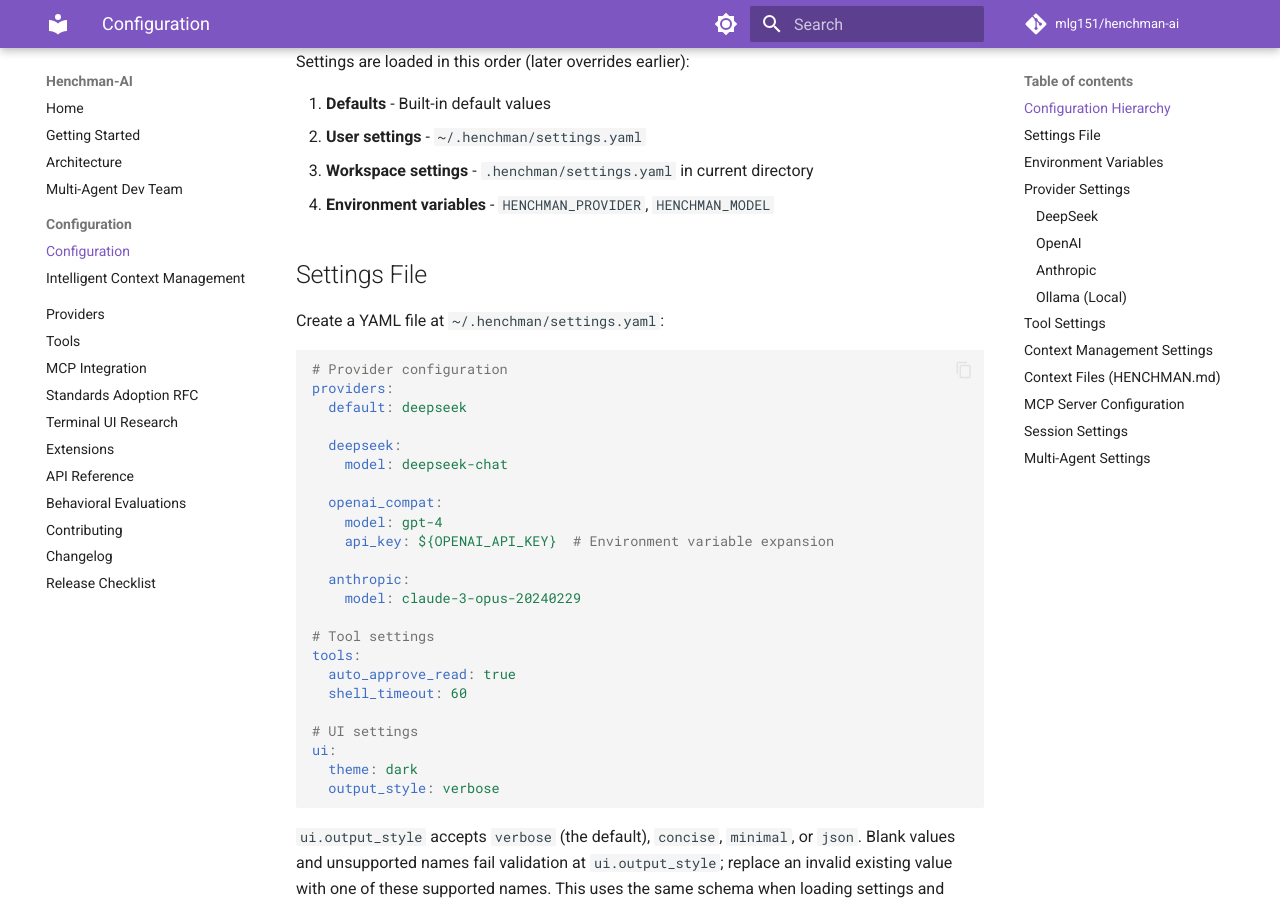
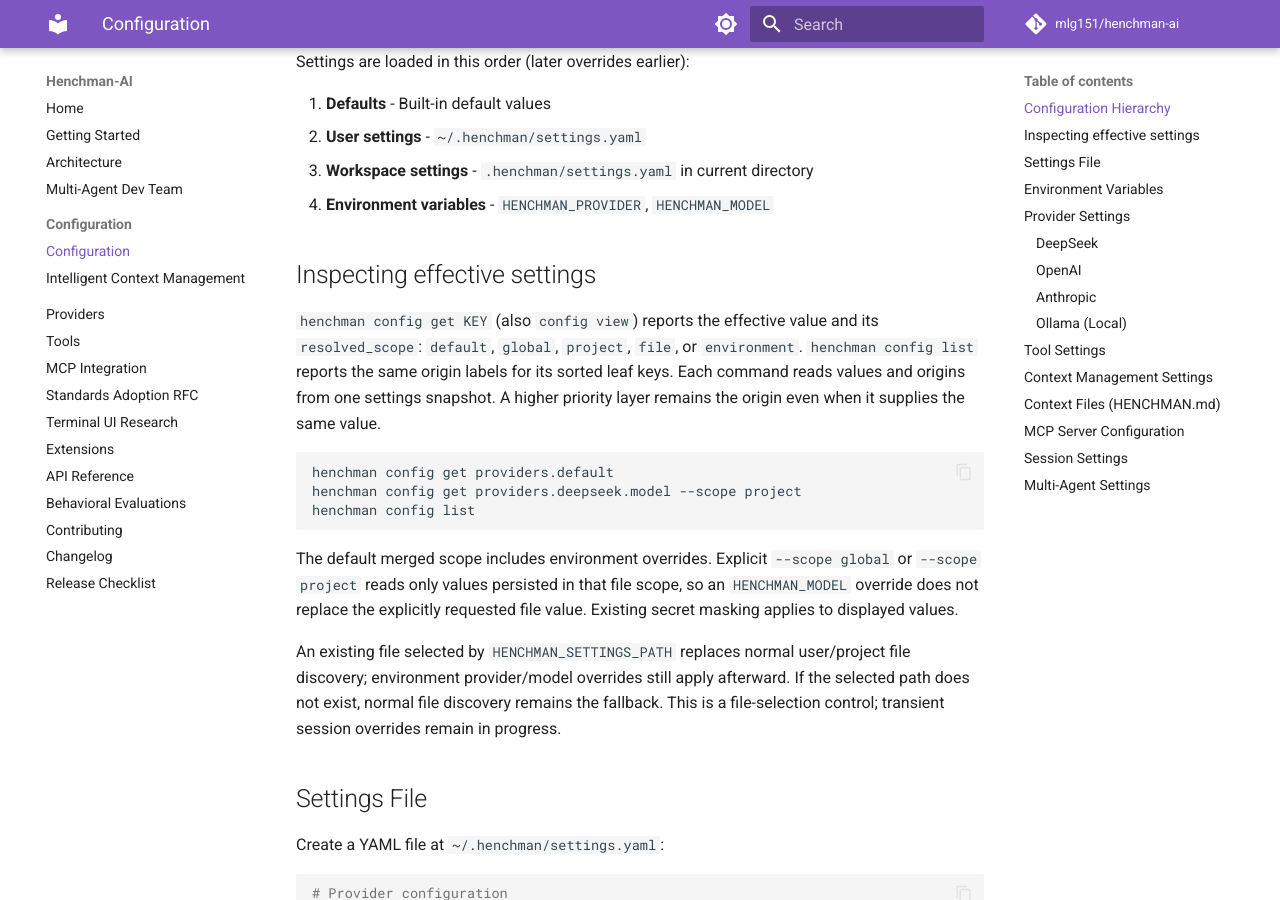
Before and after one commit to mlg151/henchman-ai, an MkDocs documentation site: the page built from docs/configuration.md, in a window 1280 px wide and 900 px high, scrolled down 247 px. Built offline with MkDocs 1.6.1 and Material for MkDocs 9.7.7, drawn with Linux system fonts in a browser that asks for light colours; comment, search, counter and statistics services are not loaded; some of the changed text lies outside the part shown.

Commit message:
docs(config): explain effective origins and durable explicit-scope inspection

````diff
--- a/docs/configuration.md
+++ b/docs/configuration.md
@@ -10,6 +10,30 @@
 2. **User settings** - `~/.henchman/settings.yaml`
 3. **Workspace settings** - `.henchman/settings.yaml` in current directory
 4. **Environment variables** - `HENCHMAN_PROVIDER`, `HENCHMAN_MODEL`
+
+## Inspecting effective settings
+
+`henchman config get KEY` (also `config view`) reports the effective value and
+its `resolved_scope`: `default`, `global`, `project`, `file`, or `environment`.
+`henchman config list` reports the same origin labels for its sorted leaf keys.
+Each command reads values and origins from one settings snapshot. A higher
+priority layer remains the origin even when it supplies the same value.
+
+```bash
+henchman config get providers.default
+henchman config get providers.deepseek.model --scope project
+henchman config list
+```
+
+The default merged scope includes environment overrides. Explicit `--scope global`
+or `--scope project` reads only values persisted in that file scope, so an
+`HENCHMAN_MODEL` override does not replace the explicitly requested file value.
+Existing secret masking applies to displayed values.
+
+An existing file selected by `HENCHMAN_SETTINGS_PATH` replaces normal user/project
+file discovery; environment provider/model overrides still apply afterward. If
+the selected path does not exist, normal file discovery remains the fallback.
+This is a file-selection control; transient session overrides remain in progress.
 
 ## Settings File
 
@@ -54,6 +78,7 @@
 
 | Variable | Description |
 |----------|-------------|
+| `HENCHMAN_SETTINGS_PATH` | Select an existing YAML/JSON settings file |
 | `HENCHMAN_PROVIDER` | Override default provider |
 | `HENCHMAN_MODEL` | Override model for default provider |
 | `HENCHMAN_API_KEY` | Fallback API key |
````
Also changed, not shown: CHANGELOG.md (+1 -1 lines), docs/api.md (+2 -2 lines).
